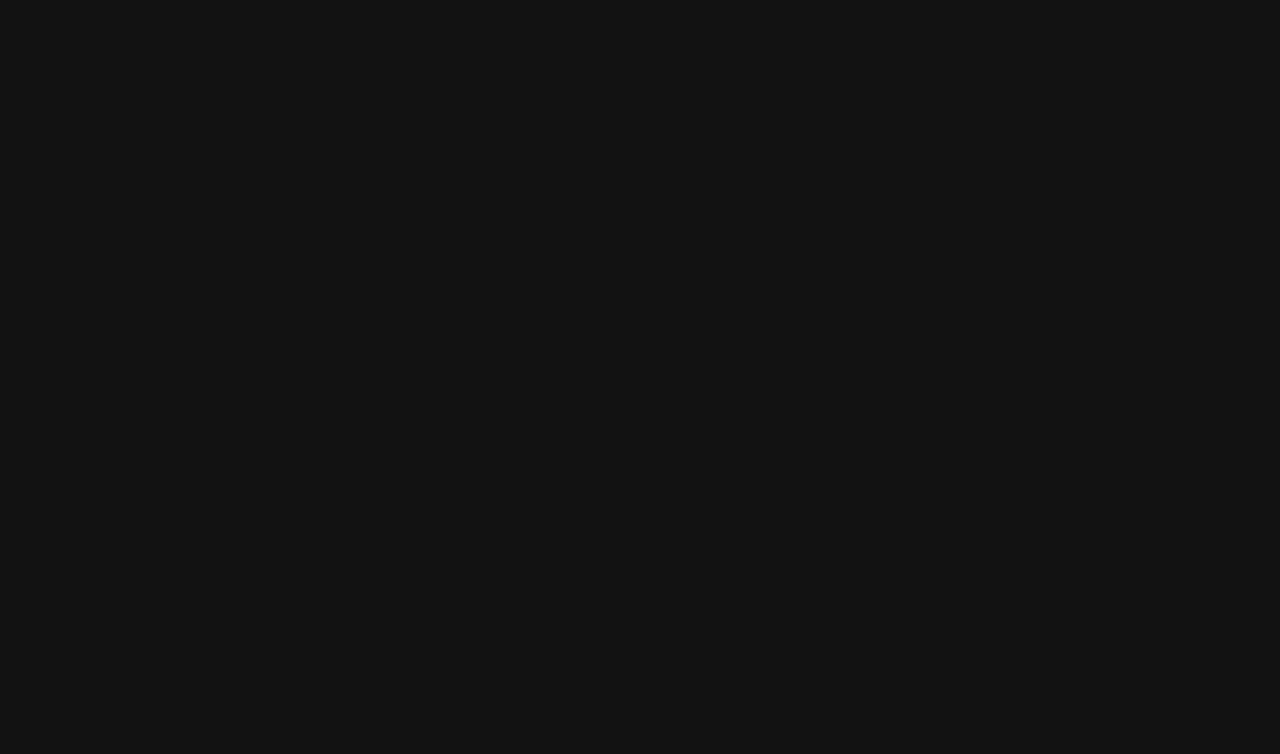
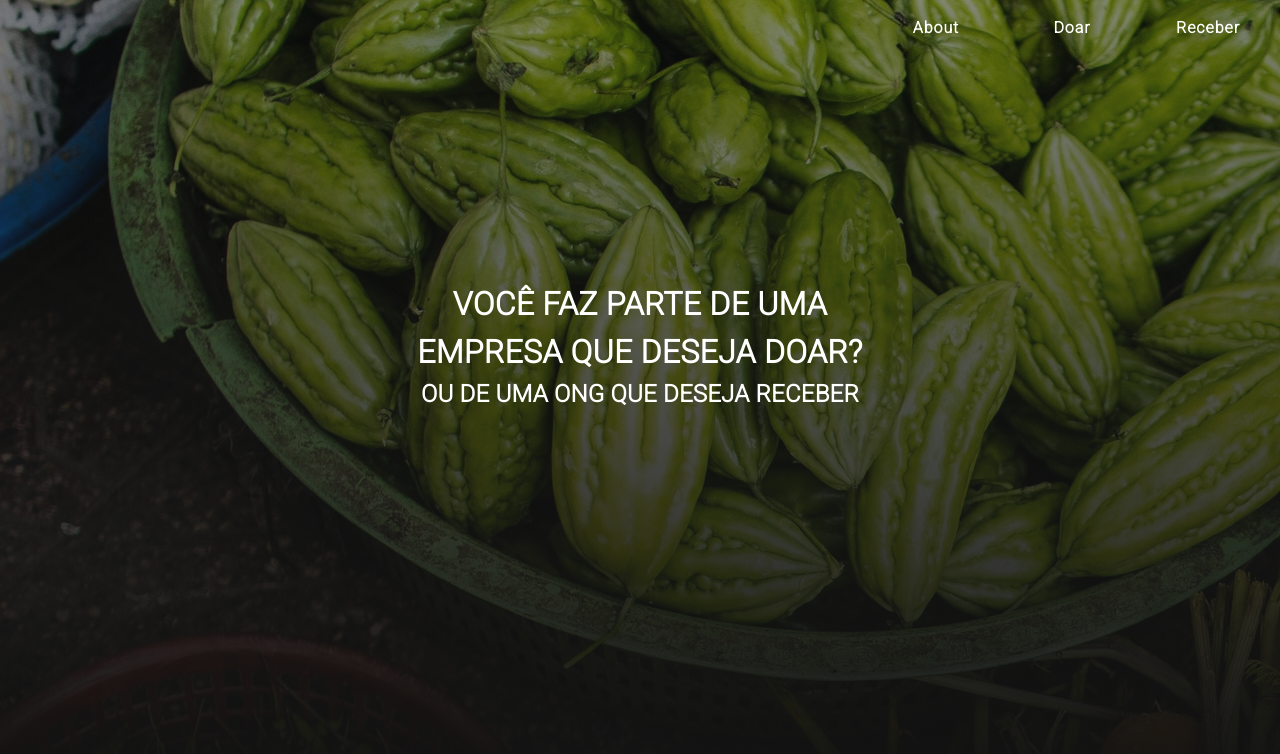
Before and after one commit to LucasKleaL/HelpFood, a React (Create React App) app in the folder client/: page / in a window 1280 px wide. Shown: the top 754 px of the page. Built offline with nearby package versions, Linux system fonts and the light colour scheme.

Commit message:
LandingPage 0.1
-Iniciado a estrutura básica da  landing page.
-Adicionado header.
-Adicionado wallpaper principal.

```diff
--- a/client/src/Routes.jsx
+++ b/client/src/Routes.jsx
@@ -1,9 +1,11 @@
 import { BrowserRouter, Route } from "react-router-dom";
 import UserRegister from "./pages/UserRegister";
+import LandingPage from "./pages/LandingPage";
 
 const Routes = () => {
     return (
         <BrowserRouter>
+            <Route exact={true} path="/" component={LandingPage} />
             <Route exact={true} path="/user/add" component={UserRegister}/>
         </BrowserRouter>
     )
--- /dev/null
+++ b/client/src/pages/LandingPage.jsx
@@ -0,0 +1,68 @@
+import { React, useState } from "react";
+import { Container, Grid, Button, Box, Select, Typography } from "@material-ui/core";
+import { ThemeProvider } from "@material-ui/core/styles";
+
+import WhiteButtonTheme from "./../themes/WhiteButtonTheme";
+import "./../styles/landingpage.css";
+
+function LandingPage() {
+
+    const HeaderWallpaperStyle = {
+        width: "100%",
+        heigth: "100vh",
+        backgroundColor: "linear-gradient(to bottom, transparent 0%, #121212 100%)",
+        backgroundRepeat: "no-repeat"
+    }
+
+    const HeaderButtonStyle = {
+        width: "8rem",
+        heigth: "3rem",
+        fontSize: "2rem",
+        marginRight: "0.5rem",
+        textTransform: "capitalize",
+        fontWeight: "900"
+    }
+
+    const WallpaperTitleStyle = {
+        color: "var(--white)",
+        fontSize: "2rem",
+        fontWeight: "900",
+        width: "40%",
+        textAlign: "center"
+    }
+
+    const WallpaperSecondTitleStyle = {
+        color: "var(--white)",
+        fontSize: "1.5rem",
+        fontWeight: "900",
+        width: "40%",
+        textAlign: "center"
+    }
+
+    return (
+        <div>
+            <div className="header-wallpaper">
+
+                <header>
+                    <div style={{float: "right", marginTop: "0.5rem"}}>
+                        <ThemeProvider theme={WhiteButtonTheme}>
+                            <Button variant="text" color="primary" style={HeaderButtonStyle}>About</Button>
+                            <Button variant="text" color="primary" style={HeaderButtonStyle}>Doar</Button>
+                            <Button variant="text" color="primary" style={HeaderButtonStyle}>Receber</Button>
+                        </ThemeProvider>
+                    </div>
+                </header>
+
+                <div>
+                    <Container align="center" style={{marginTop: "25vh"}}>
+                        <Typography style={WallpaperTitleStyle}>VOCÊ FAZ PARTE DE UMA EMPRESA QUE DESEJA DOAR?</Typography>
+                        <Typography style={WallpaperSecondTitleStyle}>OU DE UMA ONG QUE DESEJA RECEBER</Typography>
+                    </Container>
+                </div>
+
+            </div>
+        </div>
+    )
+}
+
+export default LandingPage;
--- /dev/null
+++ b/client/src/styles/landingpage.css
@@ -0,0 +1,6 @@
+.header-wallpaper {
+    height: 100vh;
+    width: 100%;
+    background-image: linear-gradient(to bottom, rgba(18,18,18, 0.5), #121212 100%), url('../img/vegetais.jpeg');
+    background-repeat: no-repeat;
+}
--- /dev/null
+++ b/client/src/themes/WhiteButtonTheme.jsx
@@ -0,0 +1,14 @@
+import { createTheme } from "@material-ui/core";
+
+const MaterialButtonTheme = createTheme({
+    palette: {
+      primary: {
+        light: "#FFFFFF",
+        main: "#FFFFFF",
+        dark: "#121212",
+        getContrastText: "#121212"
+      }
+    }
+});
+
+export default MaterialButtonTheme;
```
Also changed, not shown: client/src/img/vegetais.jpeg (added), 1 other file (tests, documents, lock files or other folders).
